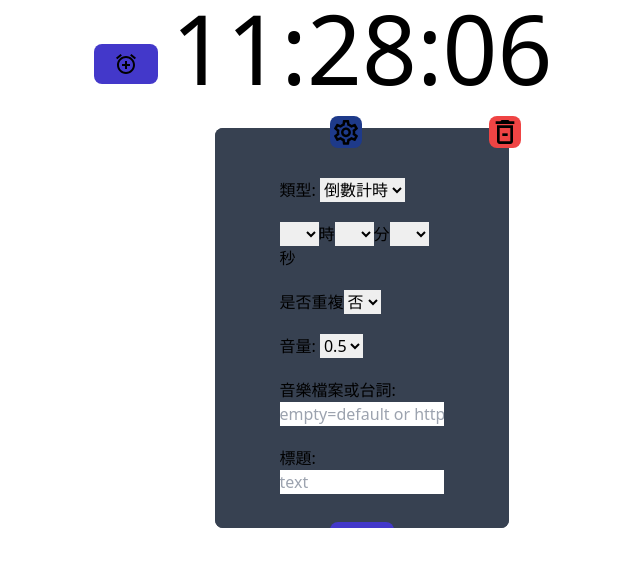
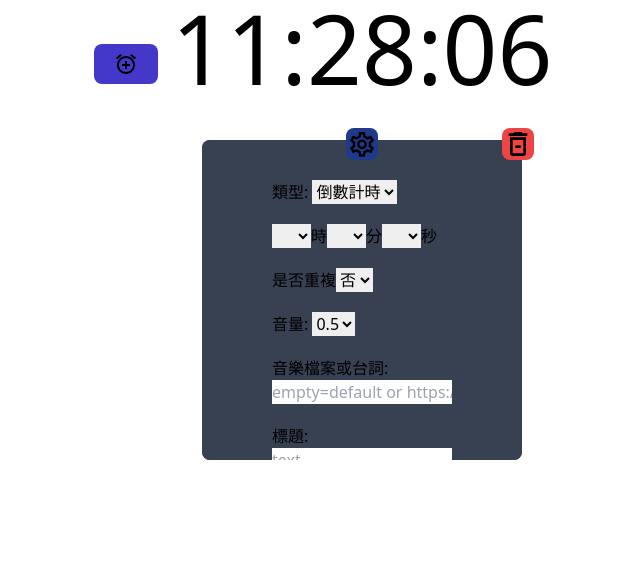
Before and after one commit to Kcars/ac, a Vue app: page / in a window 1280 px wide. Both pictures are taken after a click on the button 404 px from the left and 64 px from the top of the page. Shown: the top 566 px of the page, without its empty margins (278-918 px from the left). Built offline with nearby package versions, Linux system fonts and the light colour scheme; the HTML template or start-up script is replaced by a standard one.

Commit message:
modify css class

```diff
--- a/src/AlertBlock.vue
+++ b/src/AlertBlock.vue
@@ -1,5 +1,5 @@
 <template>
-  <div class="bg-gray-700 rounded-lg w-3/12 h-5/12 flex flex-col relative">
+  <div class="bg-gray-700 rounded-lg w-80 h-80 flex flex-wrap flex-col relative m-3">
     <div class="absolute -top-3 -right-3">
       <button
         class="text-indigo-100 transition-colors duration-150 bg-red-500 rounded-lg focus:shadow-outline hover:bg-indigo-800"
@@ -23,7 +23,7 @@
       </button>
     </div>
 
-    <div class="absolute -top-3 right-2/4">
+    <div class="w-full absolute -top-3 mx-auto flex justify-center">
       <button
         class="text-indigo-100 transition-colors duration-150 bg-blue-900 rounded-lg focus:shadow-outline hover:bg-indigo-800"
         @click="doSetting"
@@ -295,7 +295,7 @@
       </p>
 
       <button
-        v-if="_at == 'coundown'"
+        v-if="_at == 'countdown'"
         class="h-10 px-5 m-2 text-indigo-100 transition-colors duration-150 bg-indigo-700 rounded-lg focus:shadow-outline hover:bg-indigo-800"
         @click="reset"
       >
--- a/src/App.vue
+++ b/src/App.vue
@@ -39,7 +39,7 @@
     <!-- main -->
 
     <div
-      class="mx-auto w-11/12 h-3/6 flex flex-row flex-warp justify-center space-x-5"
+      class="mx-auto w-11/12 h-full flex flex-wrap flex-1 justify-center"
     >
       <AlertBlockVue
         v-for="(task, index) in tasks"
```
